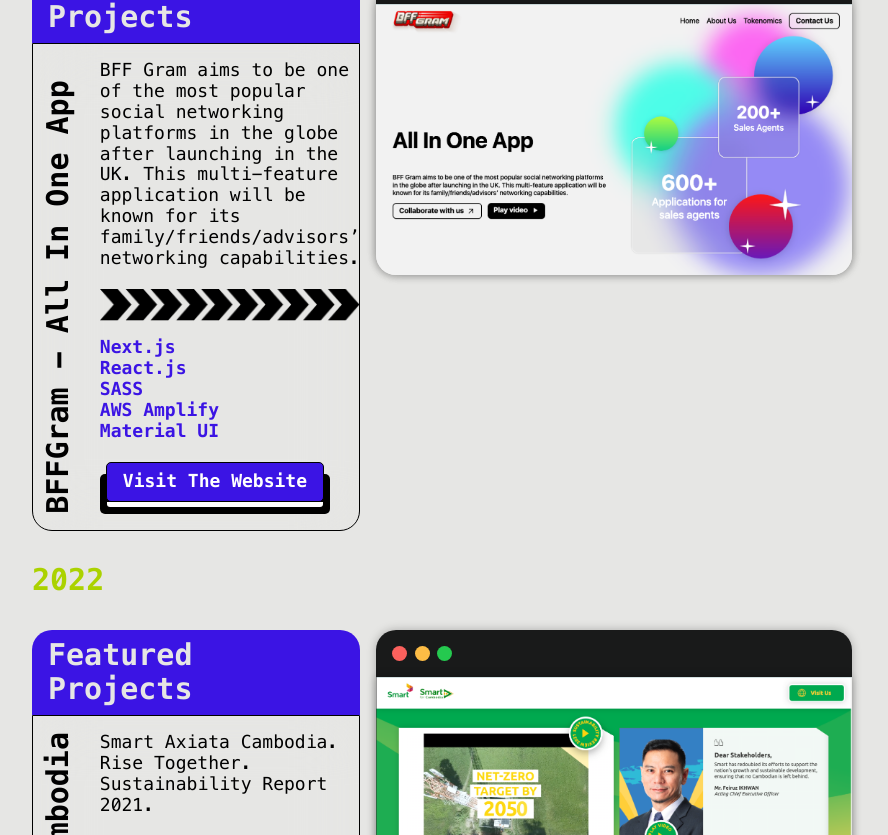
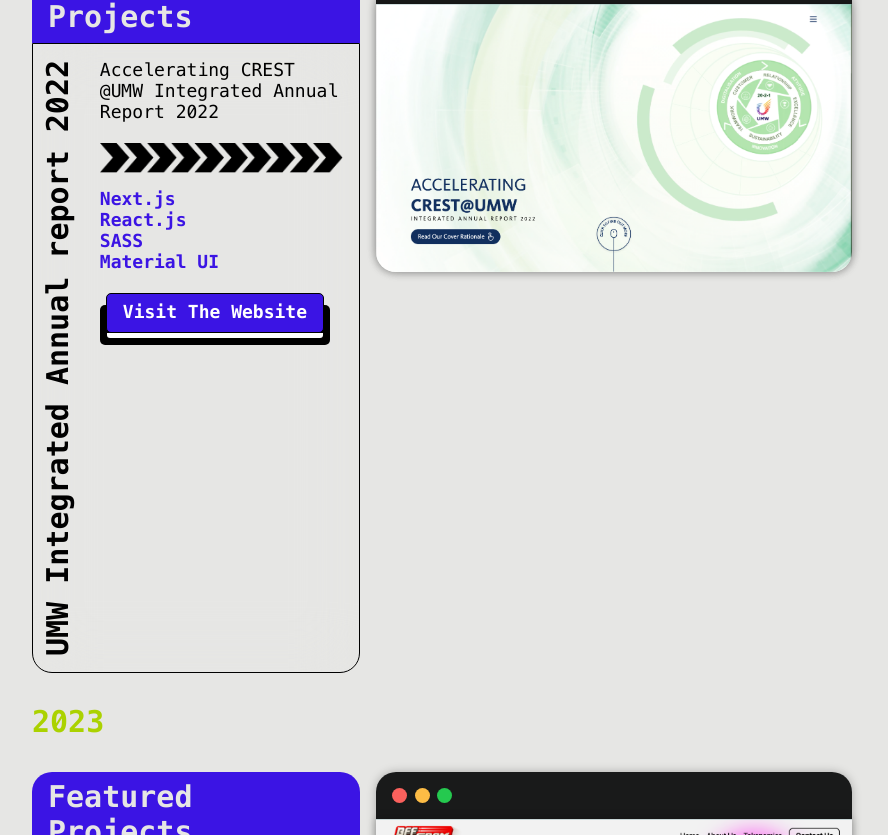
Before and after one commit to formorri/next-portfolio, a Next.js app: page / in a window 1280 px wide. Shown: the part 1165-2000 px from the top of the page, without its empty margins (198-1086 px from the left). Built offline with nearby package versions, Linux system fonts and the light colour scheme.

Commit message:
added UMW

```diff
--- a/constants/images.js
+++ b/constants/images.js
@@ -11,6 +11,7 @@
 import showcaseWebsite1 from '../public/images/showcase-website-1.png';
 import showcaseWebsite2 from '../public/images/showcase-website-2.png';
 import showcaseWebsite3 from '../public/images/showcase-website-3.png';
+import showcaseWebsite4 from '../public/images/showcase-website-4.png';
 
 const Images = {
     logo,
@@ -26,6 +27,7 @@
     showcaseWebsite1,
     showcaseWebsite2,
     showcaseWebsite3,
+    showcaseWebsite4,
 }
 
 export default Images;
--- a/sections/Showcase/Showcase.js
+++ b/sections/Showcase/Showcase.js
@@ -7,12 +7,12 @@
 const data = [
     {
         key: 1,
-        year: '2023',
-        name: 'BFFGram - All In One App',
-        description: 'BFF Gram aims to be one of the most popular social networking platforms in the globe after launching in the UK. This multi-feature application will be known for its family/friends/advisors’ networking capabilities.',
-        tech: ['Next.js', 'React.js', 'SASS', 'AWS Amplify', 'Material UI'],
-        link: 'https://www.bffgram.com/',
-        image: 'showcaseWebsite1'
+        year: '2022',
+        name: 'KPJ Healthcare',
+        description: 'KPJ Healthcare Berhad. Delivering What Matters to You. Integrated Annual Report 2021 and Sustainability Report 2021.',
+        tech: ['HTML', 'SASS', 'UIKIT', 'JS'],
+        link: 'https://kpj.listedcompany.com/misc/snapsite/ar2021/index.html',
+        image: 'showcaseWebsite3'
     },
     {
         key: 2,
@@ -25,19 +25,30 @@
     },
     {
         key: 3,
-        year: '2022',
-        name: 'KPJ Healthcare',
-        description: 'KPJ Healthcare Berhad. Delivering What Matters to You. Integrated Annual Report 2021 and Sustainability Report 2021.',
-        tech: ['HTML', 'SASS', 'UIKIT', 'JS'],
-        link: 'https://kpj.listedcompany.com/misc/snapsite/ar2021/index.html',
-        image: 'showcaseWebsite3'
+        year: '2023',
+        name: 'BFFGram - All In One App',
+        description: 'BFF Gram aims to be one of the most popular social networking platforms in the globe after launching in the UK. This multi-feature application will be known for its family/friends/advisors’ networking capabilities.',
+        tech: ['Next.js', 'React.js', 'SASS', 'AWS Amplify', 'Material UI'],
+        link: 'https://www.bffgram.com/',
+        image: 'showcaseWebsite1'
+    },
+    {
+        key: 4,
+        year: '2023',
+        name: 'UMW Integrated Annual report 2022',
+        description: 'Accelerating CREST @UMW Integrated Annual Report 2022',
+        tech: ['Next.js', 'React.js', 'SASS', 'Material UI'],
+        link: 'https://www.annualreport.umw.com.my/',
+        image: 'showcaseWebsite4'
     },
 ]
+
+const reversedData= data.reverse();
 
 const Showcase = () => {
     return (
         <>
-            {data.map((project) => (
+            {reversedData.map((project) => (
                 <div className={styles.container}>
                     <p className={styles.year}>{project.year}</p>
                     <div key={project.key} className={styles.grid}>
```
Also changed, not shown: public/images/showcase-website-4.png (added).
